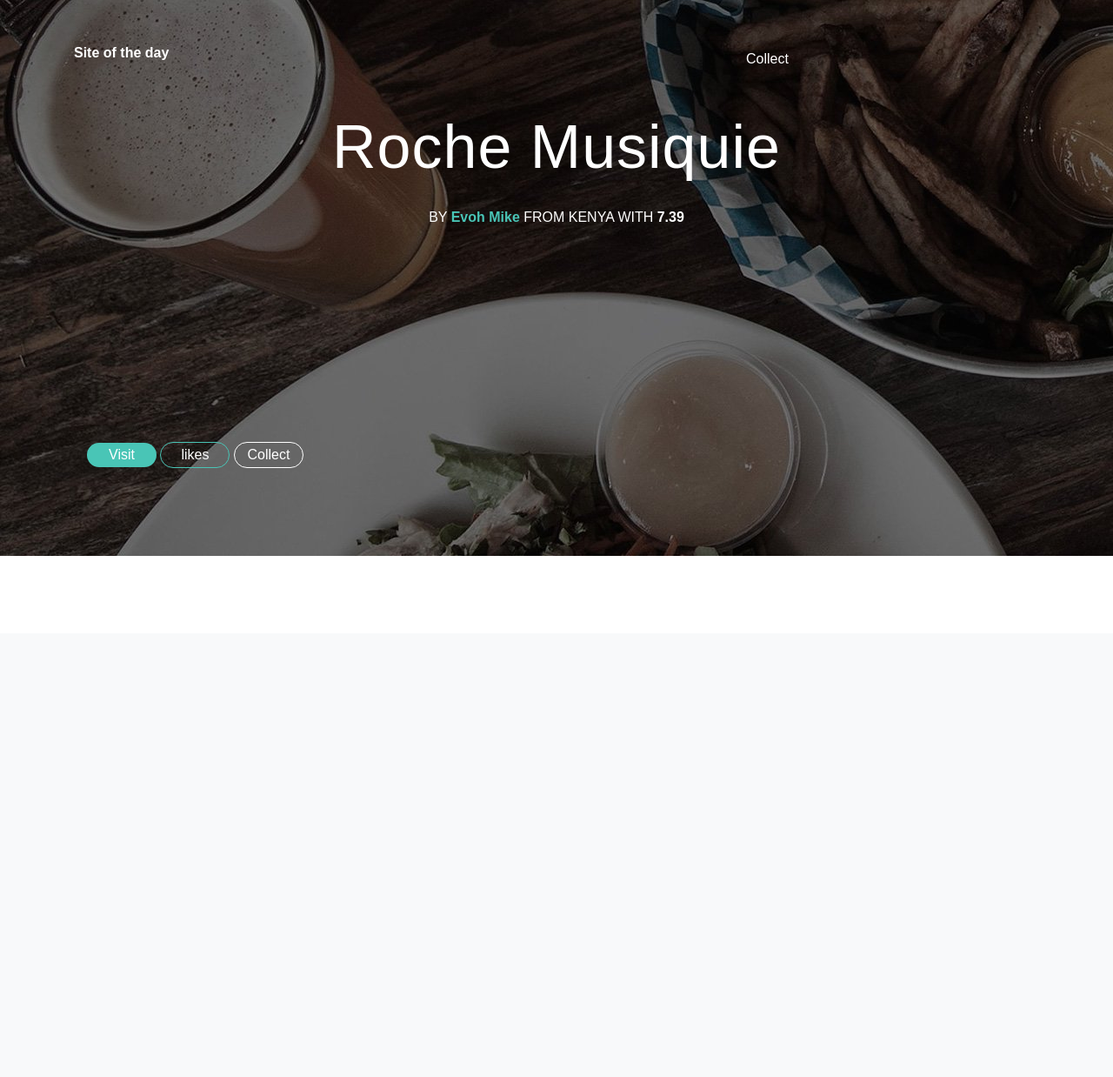
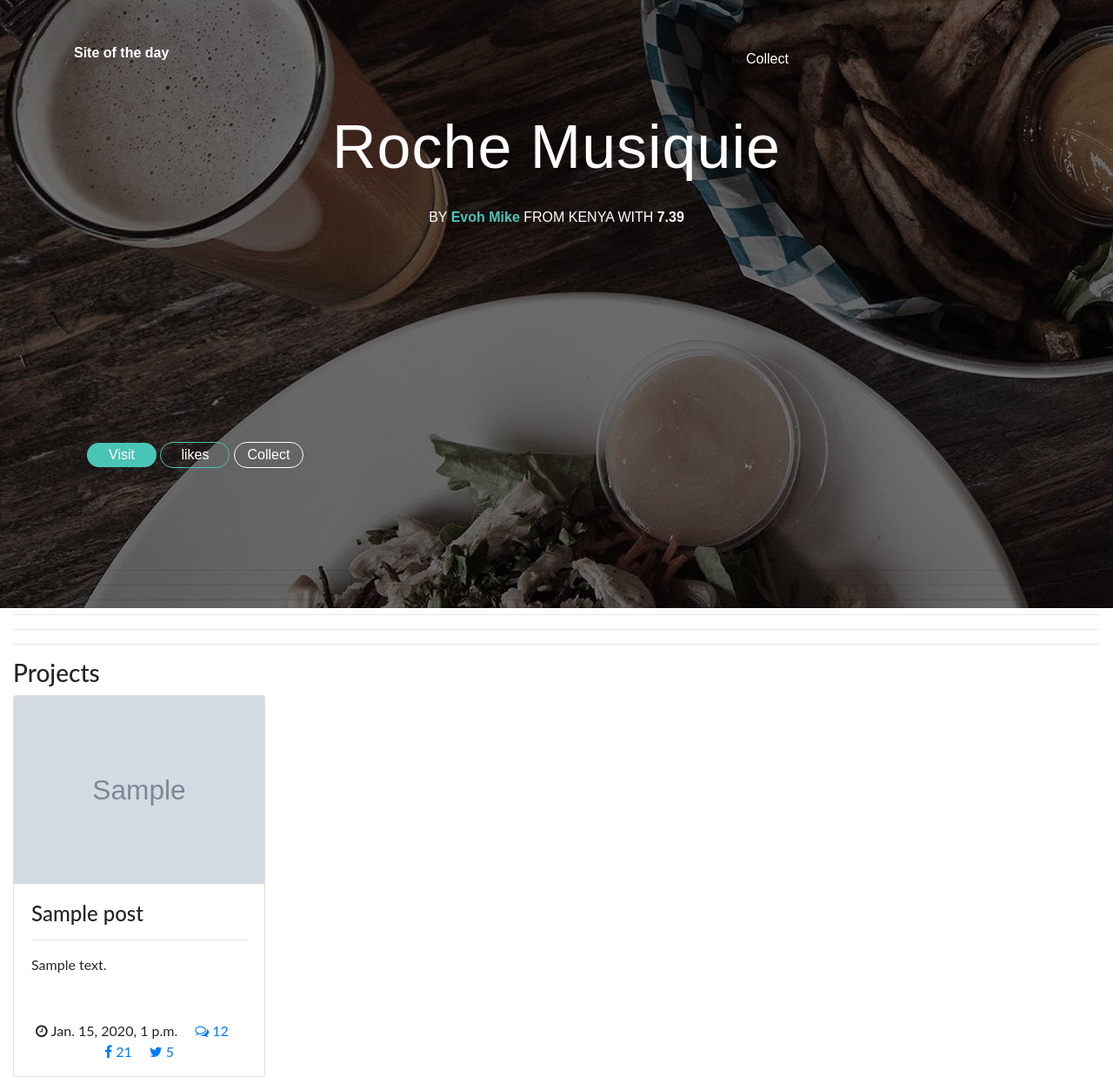
Before and after one commit to Evohmike/Awwards, a Django app: page / in a window 1280 px wide. Shown: the part 72-1310 px from the top of the page at 87% size. Before the commit the page ends 711 px from the top, so only its background shows below. Run offline with Django 3.2, Linux system fonts and the light colour scheme; a user stored in the database is signed in; tables that the repository leaves empty hold one stand-in row (values such as "Sample post"); grey boxes marked "Sample" are stand-in pictures; some libraries are stand-ins or nearby versions.

Commit message:
made changes to the home template

```diff
--- a/app/templates/home.html
+++ b/app/templates/home.html
@@ -1,7 +1,8 @@
 {%extends 'base.html'%}
 {% block content %}
+{{ block.super }}
 
-<div class="container-fluid" style="background-image: url(/static/images/cover-2.jpg)">
+<div class="container-fluid" style="background-image: url(/static/images/cover-2.jpg);background-repeat: no-repeat;">
     <div class="header" style="height: 80vh; font-family: 'Encode Sans Expanded', sans-serif;">
         <div class="container" style="color:white;">
             <div class="row" style="padding-top:50px;">
@@ -38,8 +39,67 @@
     </div>
 
 
-</div>
+
+    <hr>
+    <hr>
+    <hr>
+    <hr>
+    <hr>
+    <hr>
+    <h3 class="center-align"> Projects</h3>
+
+
+    <div class="row">
+        {% for project in projects %}
+    <div class="col-md-3">
+
+
+        <!-- Card -->
+        <a href="/post/{{project.id}}">
+        <div class="card">
+
+            <!-- Card image -->
+            <div class="view overlay">
+                <img class="card-img-top" src="{{project.project_image.url}}" alt="Card image cap">
+
+                <a>
+                    <div class="mask rgba-white-slight"></div>
+                </a>
+            </div>
 
 
 
+            <!-- Card content -->
+            <div class="card-body">
+
+                <!-- Title -->
+                <h4 class="card-title">{{project.title}}</h4>
+                <hr>
+                <!-- Text -->
+                <p>{{project.description}}</p>
+            </div>
+
+            <!-- Card footer -->
+            <div class="rounded-bottom mdb-color lighten-3 text-center pt-3">
+                <ul class="list-unstyled list-inline font-small">
+                    <li class="list-inline-item pr-2 white-text"><i class="fa fa-clock-o pr-1"></i>{{project.pub_date}}</li>
+                    <li class="list-inline-item pr-2"><a href="#" class="white-text"><i class="fa fa-comments-o pr-1"></i>12</a></li>
+                    <li class="list-inline-item pr-2"><a href="#" class="white-text"><i class="fa fa-facebook pr-1"> </i>21</a></li>
+                    <li class="list-inline-item"><a href="#" class="white-text"><i class="fa fa-twitter pr-1"> </i>5</a></li>
+                </ul>
+            </div>
+
+        </div></a>
+        <!-- Card -->
+    </div>
+
+        {% empty %}
+        <div class="row">
+            <h2 class="text-center">There No Project Items</h2>
+        </div>
+        {% endfor %}
+    </div>
+
+</div>
+
 {% endblock %}
```
